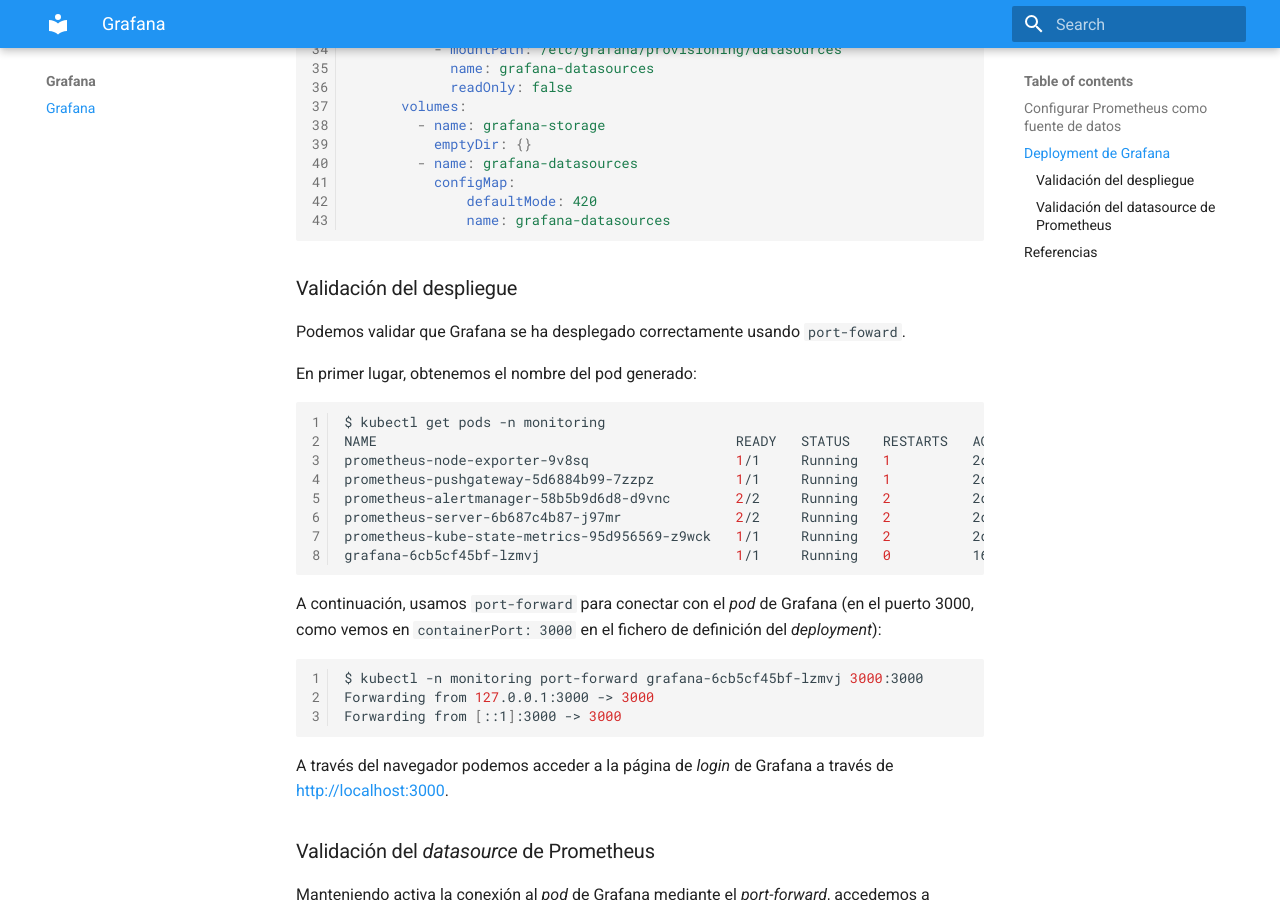
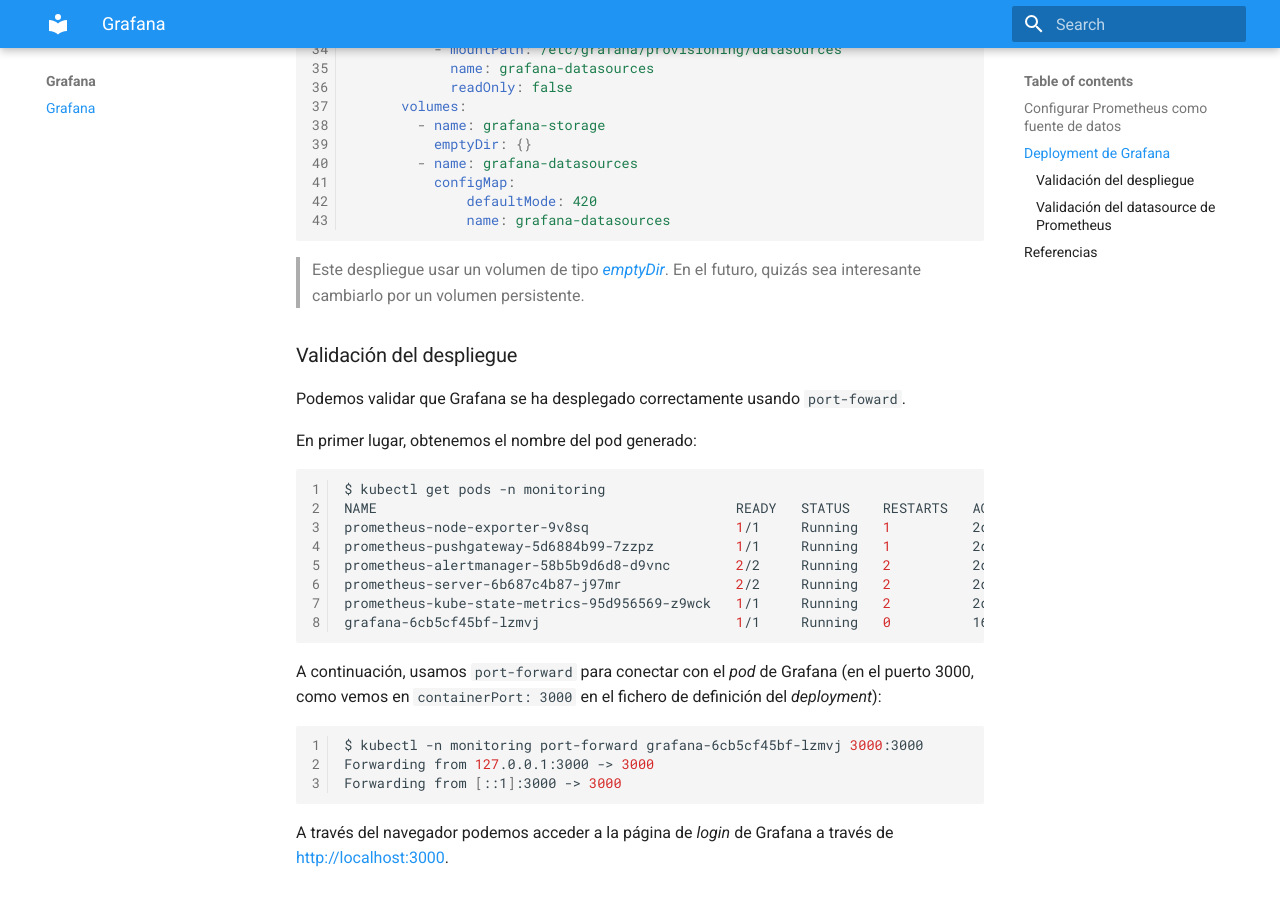
Before and after one commit to onthedock/k8s-devops, an MkDocs documentation site: the page built from docs/monitoring/grafana.md, in a window 1280 px wide and 900 px high, scrolled down 2005 px. Built offline with MkDocs 1.6.1 and Material for MkDocs 9.7.7, drawn with Linux system fonts in a browser that asks for light colours.

Commit message:
Grafna: Comentario sobre el volumen usado en el deployment

````diff
--- a/docs/monitoring/grafana.md
+++ b/docs/monitoring/grafana.md
@@ -97,6 +97,8 @@ spec:
               name: grafana-datasources
 ```
 
+> Este despliegue usar un volumen de tipo [*emptyDir*](https://kubernetes.io/docs/concepts/storage/volumes/#emptydir). En el futuro, quizás sea interesante cambiarlo por un volumen persistente.
+
 ### Validación del despliegue
 
 Podemos validar que Grafana se ha desplegado correctamente usando `port-foward`.
````
